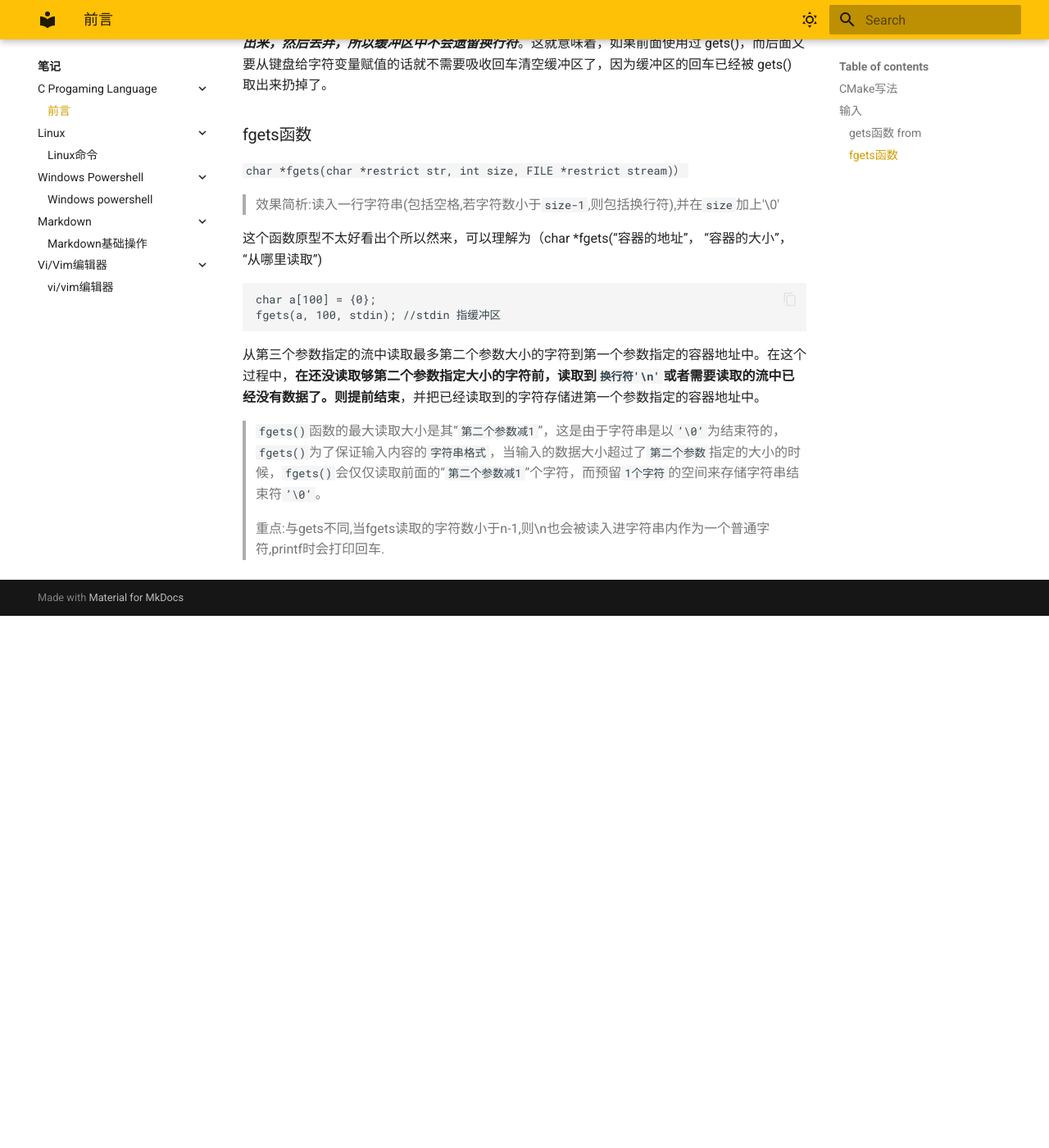
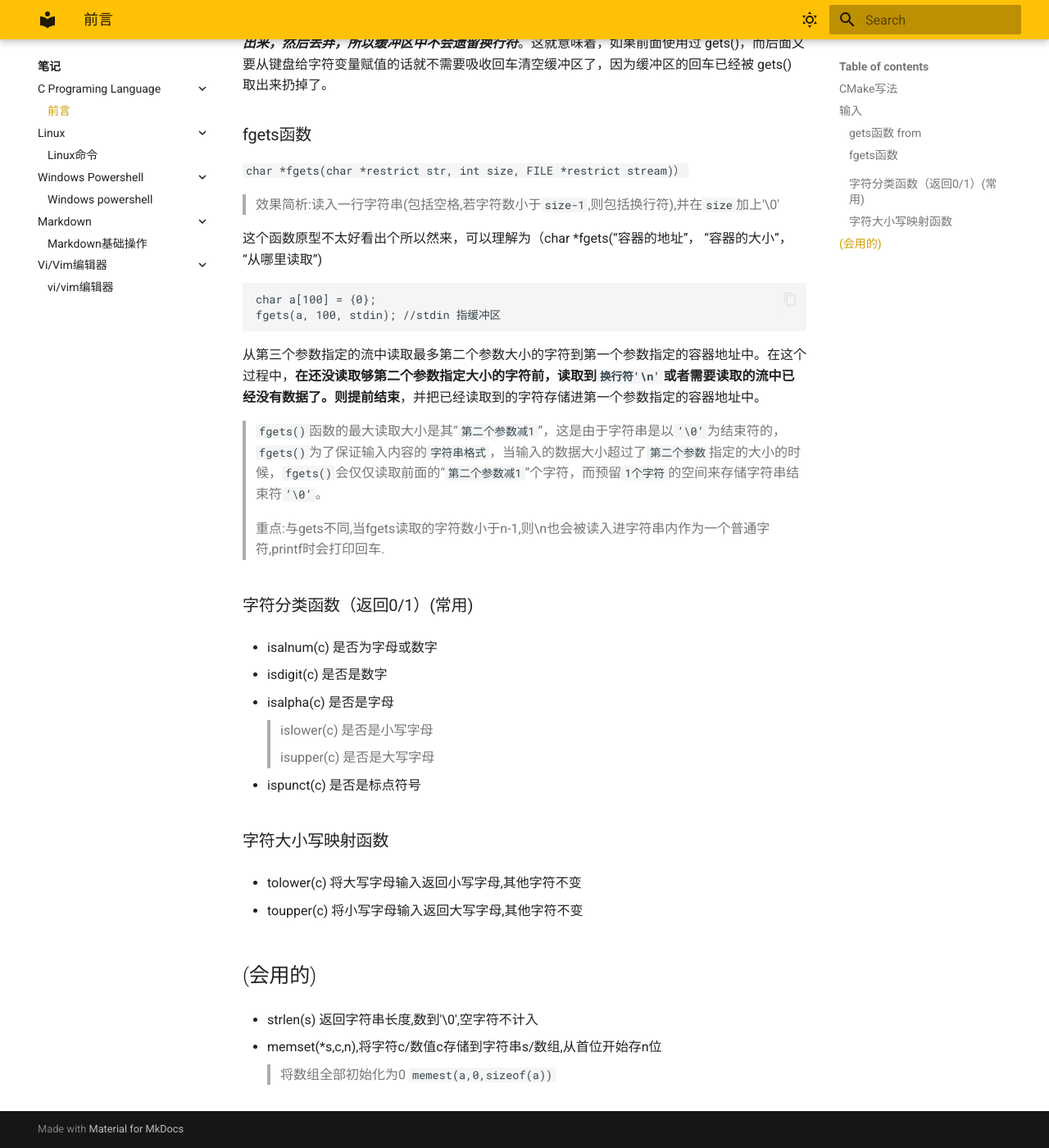
Before and after one commit to Wang-Y-R/wyrwebsite, an MkDocs documentation site: the page built from docs/STUDY/CPL/C_Programing_Lauguage.md, in a window 1280 px wide and 1400 px high, scrolled down 1294 px. Shown: the whole window at 82% size. Built offline with MkDocs 1.6.1 and Material for MkDocs 9.7.7, drawn with Linux system fonts in a browser that asks for light colours; old or Windows-style settings are respelled for this version of MkDocs; before the commit the page ends 2045 px from its top, so only the background shows below that.

Commit message:
modify cpl

```diff
--- a/docs/STUDY/CPL/C_Progaming_Lauguage.md
+++ b/docs/STUDY/CPL/C_Programing_Lauguage.md
@@ -72,3 +72,34 @@ fgets(a, 100, stdin); //stdin 指缓冲区
 >`fgets()`函数的最大读取大小是其“`第二个参数减1`”，这是由于字符串是以`’\0’`为结束符的，`fgets()`为了保证输入内容的`字符串格式`，当输入的数据大小超过了`第二个参数`指定的大小的时候，`fgets()`会仅仅读取前面的“`第二个参数减1`”个字符，而预留`1个字符`的空间来存储字符串结束符`’\0’`。
 
 >重点:与gets不同,当fgets读取的字符数小于n-1,则\n也会被读入进字符串内作为一个普通字符,printf时会打印回车.
+
+## <ctype.h>
+
+### 字符分类函数（返回0/1）(常用)
+
+- isalnum(c) 是否为字母或数字
+
+
+- isdigit(c) 是否是数字
+
+
+- isalpha(c) 是否是字母
+  > islower(c) 是否是小写字母
+  >
+  > isupper(c) 是否是大写字母
+
+- ispunct(c) 是否是标点符号
+
+### 字符大小写映射函数
+
+- tolower(c) 将大写字母输入返回小写字母,其他字符不变
+
+- toupper(c) 将小写字母输入返回大写字母,其他字符不变
+
+## <string.h> (会用的)
+
+- strlen(s) 返回字符串长度,数到'\0',空字符不计入
+
+- memset(*s,c,n),将字符c/数值c存储到字符串s/数组,从首位开始存n位
+> 将数组全部初始化为0
+> `memest(a,0,sizeof(a))`
--- a/mkdocs.yml
+++ b/mkdocs.yml
@@ -11,8 +11,8 @@ nav:
     - INDEX/index.md
   - 笔记 :
     - STUDY/index.md
-    - C Progaming Language :
-      - STUDY/CPL/C_Progaming_Lauguage.md
+    - C Programing Language :
+      - STUDY/CPL/C_Programing_Lauguage.md
     - Linux :
       - Linux命令 : STUDY/Linux/Linux命令.md
     - Windows Powershell :
```
